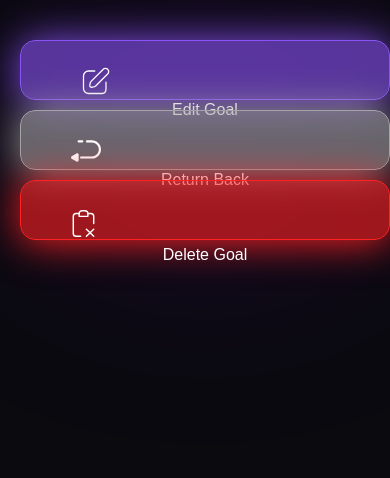
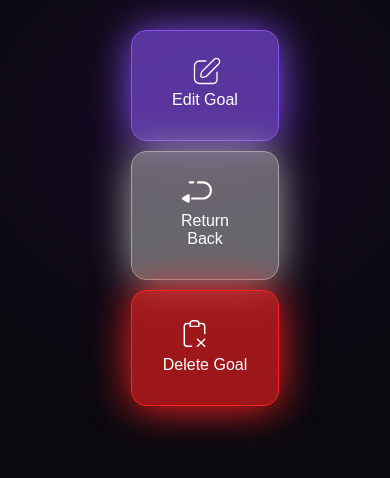
Before and after one commit to PatrikZav/BucketListApp, a website: page views/detail.html in a window 390 px wide. Drawn offline with Linux system fonts and the light colour scheme; no server answers.

Commit message:
Mobile view2.0

```diff
--- a/views/style.css
+++ b/views/style.css
@@ -548,7 +548,7 @@ Mobile view
     }
 
     .goal-detail-info {
-        flex-direction: column;
+        display: flex;
         width: 100%;
         gap: 10px;
         font-size: 14px;
@@ -568,16 +568,19 @@ Mobile view
     }
 
     .detailButtonContainer {
-        flex-direction: column;
         width: 100%;
         margin: 30px 0;
         gap: 10px;
         padding: 0 10px;
+        display: flex;
+        flex-direction: column;
+        align-items: center;
+        margin: 20px auto;
     }
 
     .detailButtonContainer button {
-        width: 100%;
-        height: 60px;
+        width: 40%;
+        height: auto;
         font-size: 16px;
     }
 
```
